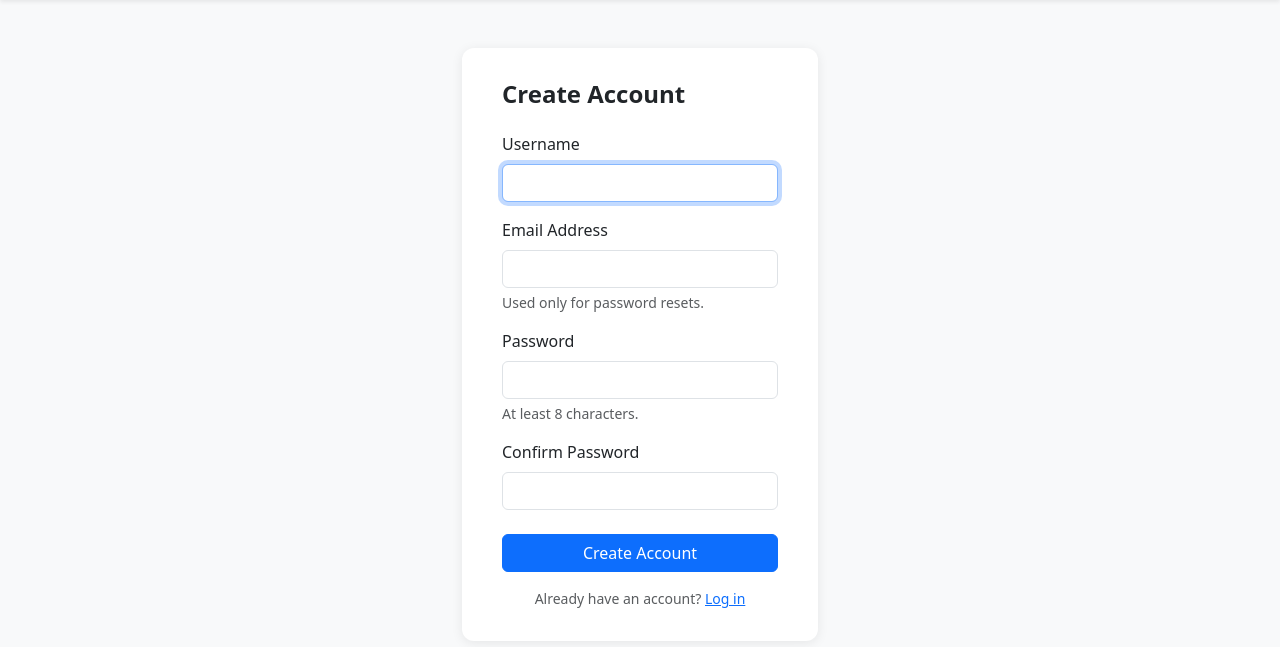
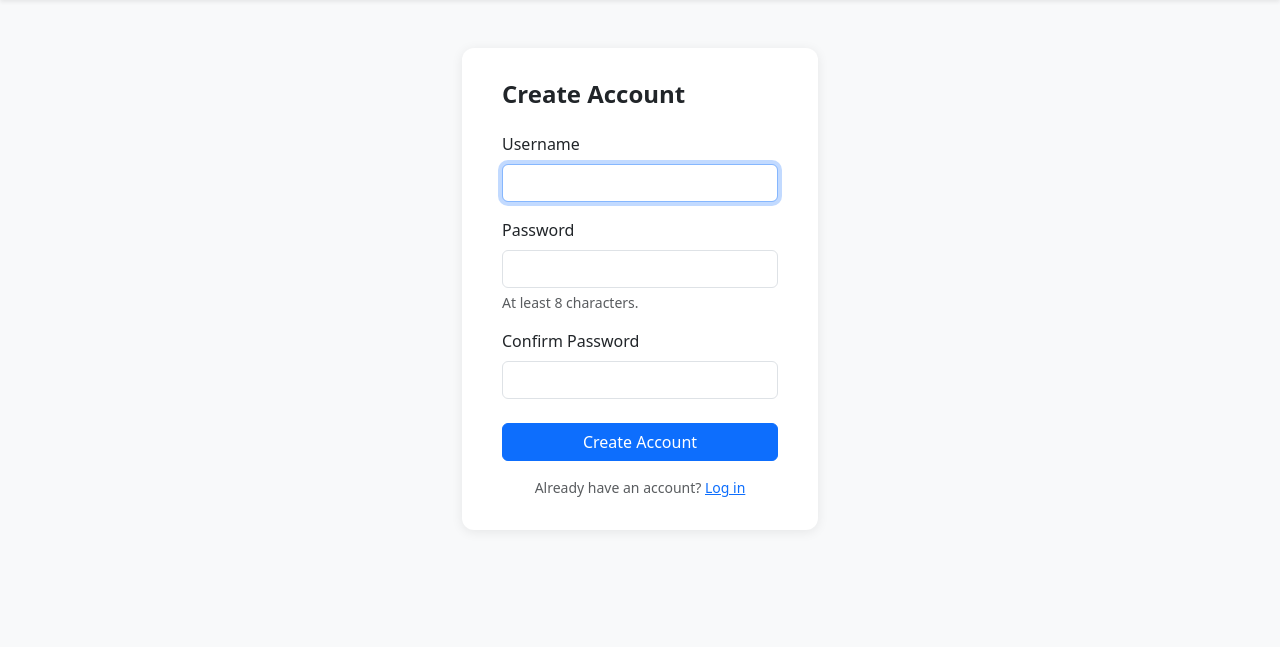
Before and after one commit to umanchanda/umanchandastocks, a Flask app: page /register in a window 1280 px wide. Shown: the part 60-707 px from the top of the page. Run offline with Flask 3, Linux system fonts and the light colour scheme.

Commit message:
Remove email-based password reset
Removes all forgot/reset password functionality: routes, templates,
Flask-Mail config, itsdangerous, email column on User, and related
README docs. Login and register retain DB error handling added in
the previous commit.

https://claude.ai/code/session_01JtZrjPLhcQs83kF5vd7ym8

```diff
--- a/application.py
+++ b/application.py
@@ -2,7 +2,6 @@ import os
 from tempfile import mkdtemp
 
 from flask import Flask
-from flask_mail import Mail
 from flask_session import Session
 from werkzeug.exceptions import default_exceptions
 
@@ -32,26 +31,13 @@ app.config["SESSION_FILE_DIR"] = mkdtemp()
 app.config["SESSION_PERMANENT"] = False
 app.config["SESSION_TYPE"] = "filesystem"
 
-app.config["MAIL_SERVER"] = os.environ.get("MAIL_SERVER", "smtp.gmail.com")
-app.config["MAIL_PORT"] = int(os.environ.get("MAIL_PORT", 587))
-app.config["MAIL_USE_TLS"] = os.environ.get("MAIL_USE_TLS", "true").lower() == "true"
-app.config["MAIL_USERNAME"] = os.environ.get("MAIL_USERNAME")
-app.config["MAIL_PASSWORD"] = os.environ.get("MAIL_PASSWORD")
-app.config["MAIL_DEFAULT_SENDER"] = os.environ.get("MAIL_DEFAULT_SENDER",
-                                                    os.environ.get("MAIL_USERNAME"))
-
 db.init_app(app)
-mail = Mail(app)
 Session(app)
 app.jinja_env.filters["usd"] = usd
 
 app.register_blueprint(auth_bp)
 app.register_blueprint(stocks_bp)
 app.register_blueprint(options_bp)
-
-# Pass mail instance to auth blueprint after registration
-from routes.auth import set_mail
-set_mail(mail)
 
 with app.app_context():
     db.create_all()
--- a/models.py
+++ b/models.py
@@ -9,7 +9,6 @@ class User(db.Model):
 
     id = db.Column(db.Integer, primary_key=True)
     username = db.Column(db.String(80), unique=True, nullable=False)
-    email = db.Column(db.String(254), unique=True, nullable=True)
     hash = db.Column(db.String(256), nullable=False)
     cash = db.Column(db.Numeric(12, 2), nullable=False, default=10000.00)
 
--- a/requirements.txt
+++ b/requirements.txt
@@ -1,7 +1,5 @@
 Flask
-Flask-Mail
 Flask-SQLAlchemy
 Flask-Session
-itsdangerous
 psycopg2-binary
 yfinance
--- a/routes/auth.py
+++ b/routes/auth.py
@@ -1,22 +1,9 @@
-from flask import Blueprint, flash, redirect, render_template, request, session, current_app
-from flask_mail import Message
-from itsdangerous import URLSafeTimedSerializer, SignatureExpired, BadSignature
+from flask import Blueprint, flash, redirect, render_template, request, session
 from werkzeug.security import check_password_hash, generate_password_hash
 
 from models import db, User
 
 auth_bp = Blueprint("auth", __name__)
-
-_mail = None
-
-
-def set_mail(mail_instance):
-    global _mail
-    _mail = mail_instance
-
-
-def _serializer():
-    return URLSafeTimedSerializer(current_app.config["SECRET_KEY"])
 
 
 @auth_bp.route("/register", methods=["GET", "POST"])
@@ -25,15 +12,11 @@ def register():
 
     if request.method == "POST":
         username = request.form.get("username", "").strip()
-        email = request.form.get("email", "").strip().lower()
         password = request.form.get("password", "")
         confirmation = request.form.get("confirmation", "")
 
         if not username:
             flash("Must provide username", "error")
-            return redirect("/register")
-        if not email or "@" not in email:
-            flash("Must provide a valid email address", "error")
             return redirect("/register")
         if not password:
             flash("Must provide password", "error")
@@ -44,28 +27,19 @@ def register():
         if password != confirmation:
             flash("Passwords do not match", "error")
             return redirect("/register")
-        try:
-            username_taken = User.query.filter_by(username=username).first()
-            email_taken = User.query.filter_by(email=email).first()
-        except Exception:
-            flash("An error occurred. Please try again.", "error")
-            return redirect("/register")
-
-        if username_taken:
-            flash("Username already taken", "error")
-            return redirect("/register")
-        if email_taken:
-            flash("An account with that email already exists", "error")
-            return redirect("/register")
 
         try:
-            user = User(username=username, email=email, hash=generate_password_hash(password))
+            if User.query.filter_by(username=username).first():
+                flash("Username already taken", "error")
+                return redirect("/register")
+            user = User(username=username, hash=generate_password_hash(password))
             db.session.add(user)
             db.session.commit()
         except Exception:
             db.session.rollback()
-            flash("An error occurred creating your account. Please try again.", "error")
+            flash("An error occurred. Please try again.", "error")
             return redirect("/register")
+
         session["user_id"] = user.id
         return redirect("/")
 
@@ -107,77 +81,3 @@ def login():
 def logout():
     session.clear()
     return redirect("/")
-
-
-@auth_bp.route("/forgot-password", methods=["GET", "POST"])
-def forgot_password():
-    if request.method == "POST":
-        email = request.form.get("email", "").strip().lower()
-        if not email:
-            flash("Must provide an email address", "error")
-            return redirect("/forgot-password")
-
-        user = User.query.filter_by(email=email).first()
-        # Always show the same message to avoid leaking which emails are registered
-        if user and _mail:
-            token = _serializer().dumps(user.email, salt="password-reset")
-            reset_url = request.host_url.rstrip("/") + f"/reset-password/{token}"
-            msg = Message(
-                subject="UDAY Finance — Password Reset",
-                recipients=[user.email],
-                body=(
-                    f"Hi {user.username},\n\n"
-                    f"Click the link below to reset your password. "
-                    f"This link expires in 1 hour.\n\n"
-                    f"{reset_url}\n\n"
-                    f"If you did not request a password reset, you can ignore this email."
-                )
-            )
-            try:
-                _mail.send(msg)
-            except Exception:
-                flash("Could not send reset email — please check the mail configuration.", "error")
-                return redirect("/forgot-password")
-
-        flash("If that email is registered, you'll receive a reset link shortly.", "success")
-        return redirect("/login")
-
-    return render_template("auth/forgot_password.html")
-
-
-@auth_bp.route("/reset-password/<token>", methods=["GET", "POST"])
-def reset_password(token):
-    try:
-        email = _serializer().loads(token, salt="password-reset", max_age=3600)
-    except SignatureExpired:
-        flash("That reset link has expired. Please request a new one.", "error")
-        return redirect("/forgot-password")
-    except BadSignature:
-        flash("Invalid reset link.", "error")
-        return redirect("/forgot-password")
-
-    user = User.query.filter_by(email=email).first()
-    if not user:
-        flash("User not found.", "error")
-        return redirect("/forgot-password")
-
-    if request.method == "POST":
-        password = request.form.get("password", "")
-        confirmation = request.form.get("confirmation", "")
-
-        if not password:
-            flash("Must provide a new password", "error")
-            return redirect(f"/reset-password/{token}")
-        if len(password) < 8:
-            flash("Password must be at least 8 characters", "error")
-            return redirect(f"/reset-password/{token}")
-        if password != confirmation:
-            flash("Passwords do not match", "error")
-            return redirect(f"/reset-password/{token}")
-
-        user.hash = generate_password_hash(password)
-        db.session.commit()
-        flash("Password updated successfully. Please log in.", "success")
-        return redirect("/login")
-
-    return render_template("auth/reset_password.html", token=token)
--- a/templates/login.html
+++ b/templates/login.html
@@ -18,8 +18,7 @@
                 </div>
                 <button class="btn btn-primary w-100 mt-2" type="submit">Log In</button>
             </form>
-            <p class="text-center mt-3 mb-0 small"><a href="/forgot-password">Forgot your password?</a></p>
-            <p class="text-center text-muted mt-2 mb-0 small">Don't have an account? <a href="/register">Register</a></p>
+            <p class="text-center text-muted mt-3 mb-0 small">Don't have an account? <a href="/register">Register</a></p>
         </div>
     </div>
 </div>
--- a/templates/register.html
+++ b/templates/register.html
@@ -11,11 +11,6 @@
                 <div class="mb-3">
                     <label class="form-label" for="username">Username</label>
                     <input autofocus class="form-control" id="username" name="username" type="text" autocomplete="username" required/>
-                </div>
-                <div class="mb-3">
-                    <label class="form-label" for="email">Email Address</label>
-                    <input class="form-control" id="email" name="email" type="email" autocomplete="email" required/>
-                    <div class="form-text">Used only for password resets.</div>
                 </div>
                 <div class="mb-3">
                     <label class="form-label" for="password">Password</label>
```
Also changed, not shown: templates/auth/forgot_password.html (deleted, +0 -22 lines), templates/auth/reset_password.html (deleted, +0 -26 lines), README.md.
